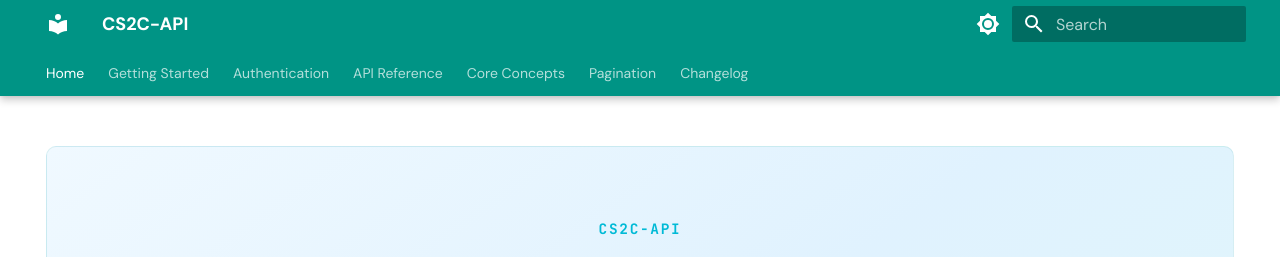
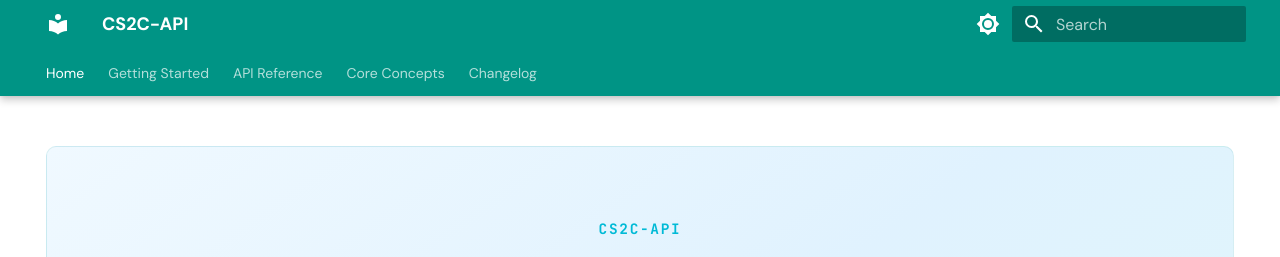
Before and after one commit to dadscap/cs2c-docs, an MkDocs documentation site: the page built from docs/index.md, in a window 1280 px wide. Shown: the top 257 px of the page. Built offline with MkDocs 1.6.1 and Material for MkDocs 9.7.7, drawn with Linux system fonts in a browser that asks for light colours.

Commit message:
Sync public docs from dadscap/cs2c-api@2a9c9341d8ea6979c59ff912f7d77b267c4f8012

```diff
--- a/mkdocs.yml
+++ b/mkdocs.yml
@@ -72,8 +72,6 @@ plugins:
 nav:
   - Home: index.md
   - Getting Started: getting-started.md
-  - Authentication: authentication.md
   - API Reference: api-reference.md
   - Core Concepts: core-concepts.md
-  - Pagination: pagination.md
   - Changelog: changelog.md
```
